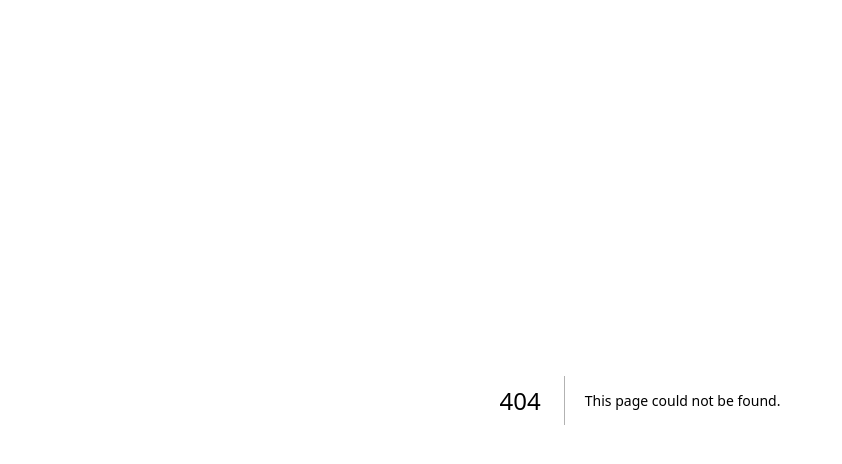
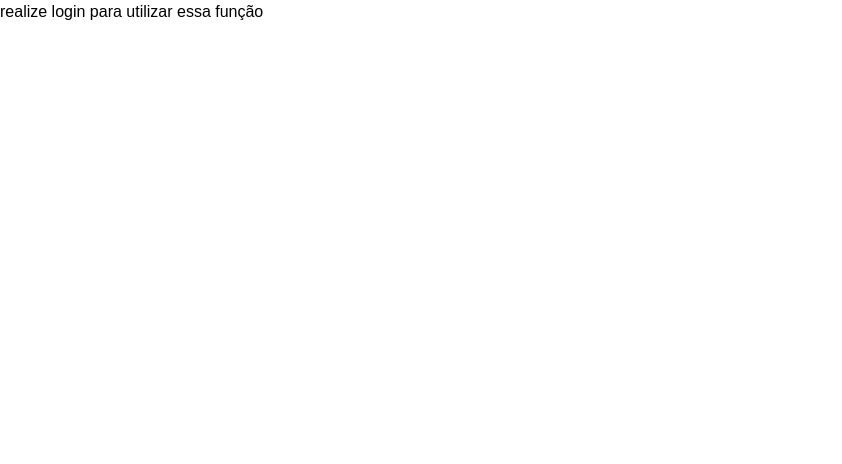
Before and after one commit to Glayber16/front-ecommerce, a Next.js app: page /Admin in a window 1280 px wide. Before the commit this address had no page. Shown: the top 464 px of the page, without its empty margins (0-842 px from the left). Built offline with nearby package versions, Linux system fonts and the light colour scheme.

Commit message:
autenticação admin

```diff
--- a/src/app/Adm/page.tsx
+++ b/src/app/Admin/page.tsx
@@ -1,20 +1,52 @@
 'use client'
+import api from '../services/api';
+import router from 'next/router';
+import { useEffect, useState } from 'react'
+import AdicionarItens from '../components/Admin/AdicionarItens'
+import ListarItens from '../components/Admin/ListarItens'
+import Pedidos from '../components/Admin/Pedidos'
+import Navbar from '../components/Navbar'
 
-import { useState } from 'react'
-import AdicionarItens from '../components/Adm/AdicionarItens'
-import ListarItens from '../components/Adm/ListarItens'
-import Pedidos from '../components/Adm/Pedidos'
-import Navbar from '../components/Navbar'
 
 import { Plus, ListChecks, PackageCheck } from 'lucide-react'
 
 
 export default function AdminPage() {
   const [abaAtiva, setAbaAtiva] = useState<'adicionar' | 'listar' | 'pedidos'>('adicionar')
+  const [login, setLogin] = useState(false)
+  /*
+  useEffect(()=>{verificarOuLogarLocal()},[])
+async function verificarOuLogarLocal() {
+  // Verifica se já há dados do usuário no localStorage
+  const storedUser = localStorage.getItem('user');
+
+  if (storedUser) {
+    try {
+      const user = JSON.parse(storedUser);
+      console.log('Usuário já logado:', user);
+      setLogin(true)
+      return user;
+    } catch {
+      localStorage.removeItem('user'); // Em caso de erro no parse
+    }
+  }
+
+  // Se não houver usuário, tenta login automático
+  try {
+      window.location.href = '/Login';
+  } catch (err: any) {
+    alert('Erro no login automático: ' + (err.response?.data?.message || 'verifique suas credenciais'));
+    console.error(err);
+    return null;
+  }
+}
+*/
 
   return (
+
     <div className="flex h-screen">
-      {/* pt-16 = 64px para compensar a navbar fixa */}
+      {login && <>
+              {/* pt-16 = 64px para compensar a navbar fixa */}
       <Navbar/>
        <div className="pt-16 flex h-screen">
       {/* Menu lateral */}
@@ -60,6 +92,13 @@ export default function AdminPage() {
         {abaAtiva === 'pedidos' && <Pedidos />}
       </div>
     </div>
+      </>
+
+      }
+      {!login && <>
+      realize login para utilizar essa função
+      </>}
+
     </div>
   )
 }
```
Also changed, not shown: src/app/components/Admin/AdicionarItens.tsx (renamed from src/app/components/Adm/AdicionarItens.tsx), src/app/components/Admin/ListarItens.tsx (renamed from src/app/components/Adm/ListarItens.tsx), src/app/components/Admin/Pedidos.tsx (renamed from src/app/components/Adm/Pedidos.tsx).
